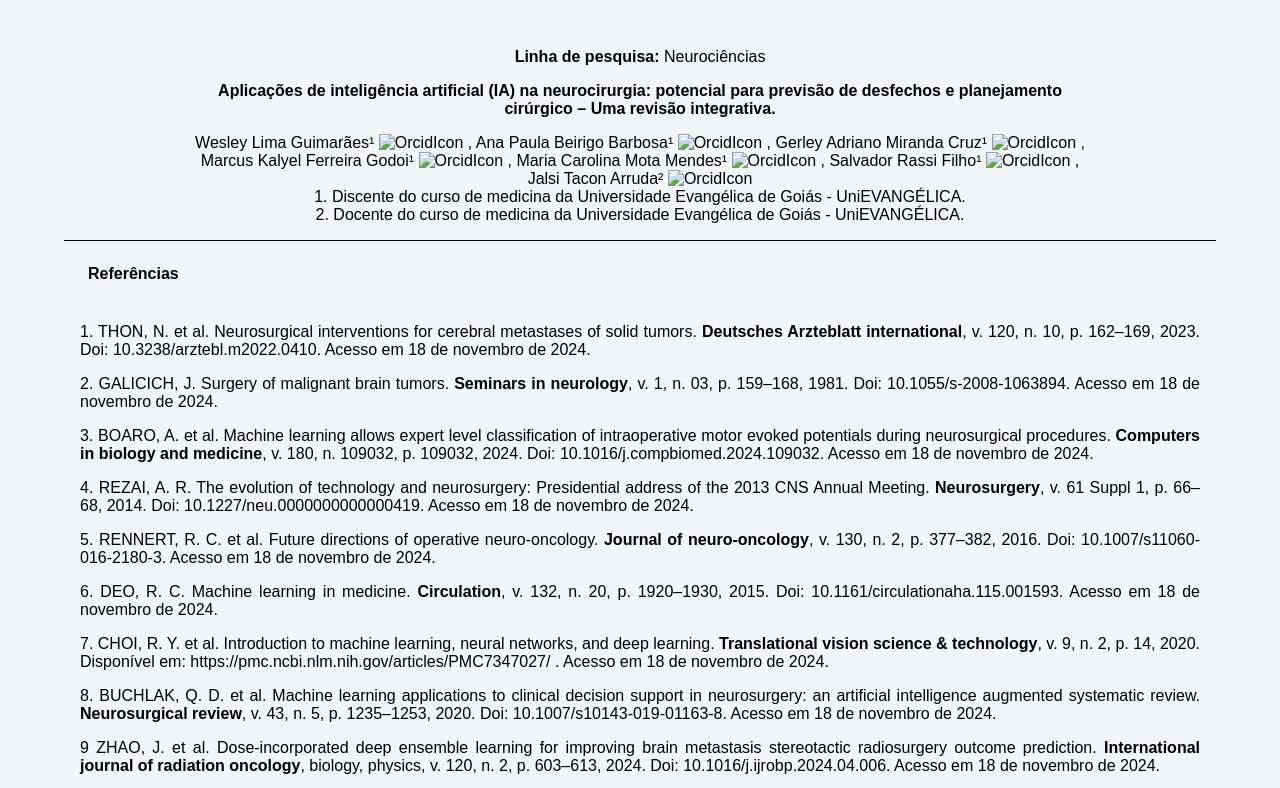
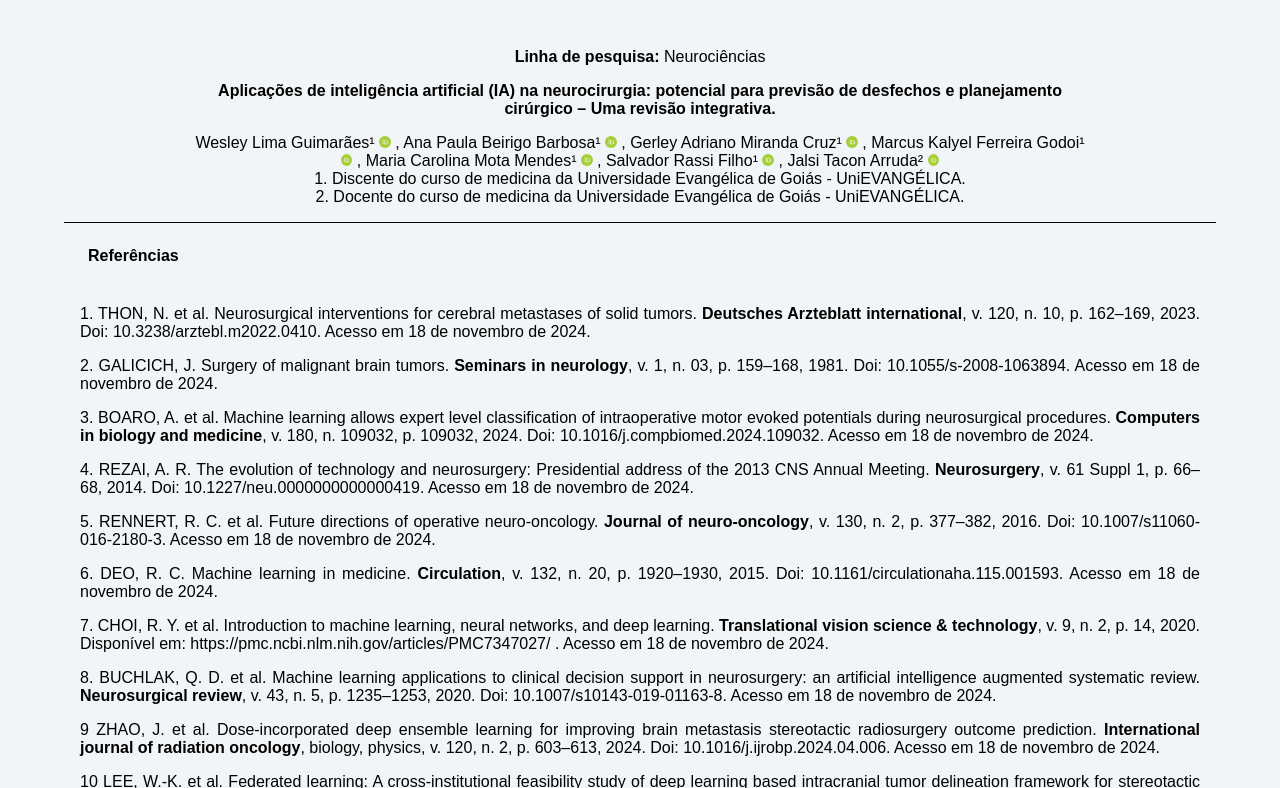
Before and after one commit to WesleyGuimaraes/Referencias_IC01, a plain HTML site: page index.html in a window 1280 px wide. Shown: the top 788 px of the page. Drawn offline with Linux system fonts and the light colour scheme.

Commit message:
Update index.html - imagens

```diff
--- a/index.html
+++ b/index.html
@@ -17,13 +17,13 @@
             para previsão de desfechos e planejamento cirúrgico – Uma revisão integrativa.</b>
         </h2>
         <h3>
-            <a href="https://orcid.org/0009-0002-7457-4448" class="OrTxt">Wesley Lima Guimarães¹ <img src="imagens/orcid.svg" class="OrIcon" alt="OrcidIcon"> ,</a>
-                <a href="https://orcid.org/0009-0005-2918-934X" class="OrTxt">Ana Paula Beirigo Barbosa¹ <img src="imagens/orcid.svg" class="OrIcon" alt="OrcidIcon"> ,</a>
-                <a href="https://orcid.org/0009-0001-5303-8251" class="OrTxt">Gerley Adriano Miranda Cruz¹ <img src="imagens/orcid.svg" class="OrIcon" alt="OrcidIcon"> ,</a>
-                <a href="https://orcid.org/0009-0003-2466-3052" class="OrTxt">Marcus Kalyel Ferreira  Godoi¹ <img src="imagens/orcid.svg" class="OrIcon" alt="OrcidIcon"> ,</a>
-                <a href="https://orcid.org/0009-0008-6889-7498" class="OrTxt">Maria Carolina Mota Mendes¹ <img src="imagens/orcid.svg" class="OrIcon" alt="OrcidIcon"> ,</a>
-                <a href="https://orcid.org/0009-0001-2444-754X" class="OrTxt">Salvador Rassi Filho¹ <img src="imagens/orcid.svg" class="OrIcon" alt="OrcidIcon"> ,</a>
-                <a href="https://orcid.org/0000-0001-7091-4850" class="OrTxt">Jalsi Tacon Arruda² <img src="imagens/orcid.svg" class="OrIcon" alt="OrcidIcon"></a>
+            <a href="https://orcid.org/0009-0002-7457-4448" class="OrTxt">Wesley Lima Guimarães¹ <img src="orcid.svg" class="OrIcon" alt="OrcidIcon"> ,</a>
+                <a href="https://orcid.org/0009-0005-2918-934X" class="OrTxt">Ana Paula Beirigo Barbosa¹ <img src="orcid.svg" class="OrIcon" alt="OrcidIcon"> ,</a>
+                <a href="https://orcid.org/0009-0001-5303-8251" class="OrTxt">Gerley Adriano Miranda Cruz¹ <img src="orcid.svg" class="OrIcon" alt="OrcidIcon"> ,</a>
+                <a href="https://orcid.org/0009-0003-2466-3052" class="OrTxt">Marcus Kalyel Ferreira  Godoi¹ <img src="orcid.svg" class="OrIcon" alt="OrcidIcon"> ,</a>
+                <a href="https://orcid.org/0009-0008-6889-7498" class="OrTxt">Maria Carolina Mota Mendes¹ <img src="orcid.svg" class="OrIcon" alt="OrcidIcon"> ,</a>
+                <a href="https://orcid.org/0009-0001-2444-754X" class="OrTxt">Salvador Rassi Filho¹ <img src="orcid.svg" class="OrIcon" alt="OrcidIcon"> ,</a>
+                <a href="https://orcid.org/0000-0001-7091-4850" class="OrTxt">Jalsi Tacon Arruda² <img src="orcid.svg" class="OrIcon" alt="OrcidIcon"></a>
                 <br/>    1. Discente do curso de medicina da Universidade Evangélica de Goiás - UniEVANGÉLICA.
                 <br/>    2. Docente do curso de medicina da Universidade Evangélica de Goiás - UniEVANGÉLICA.
         </h3>
@@ -234,7 +234,7 @@
     <div class="carousel-container">
         <div class="carousel">
             <div class="carousel-item">
-                <img src="imagens/cerebro (1).png" alt="icone cerebro" class="icone_trabalho">
+                <img src="cerebro (1).png" alt="icone cerebro" class="icone_trabalho">
                 <div class="bloquinho">
                     Uso de neuro-interfaces nos processos de reabilitação
                     de membros superiores em pacientes vítimas de AVC: uma mini revisão integrativa.
@@ -294,7 +294,7 @@
 
     <footer>
         <a href="https://www4.unievangelica.edu.br/"><img
-            src="imagens/thumbnail_logo_uni_cor_3x_330beb7d1d.png"
+            src="thumbnail_logo_uni_cor_3x_330beb7d1d.png"
             alt="Logo UniEVANGÉLICA" class="logoUni"></a>
     </footer>
 </body>
```
